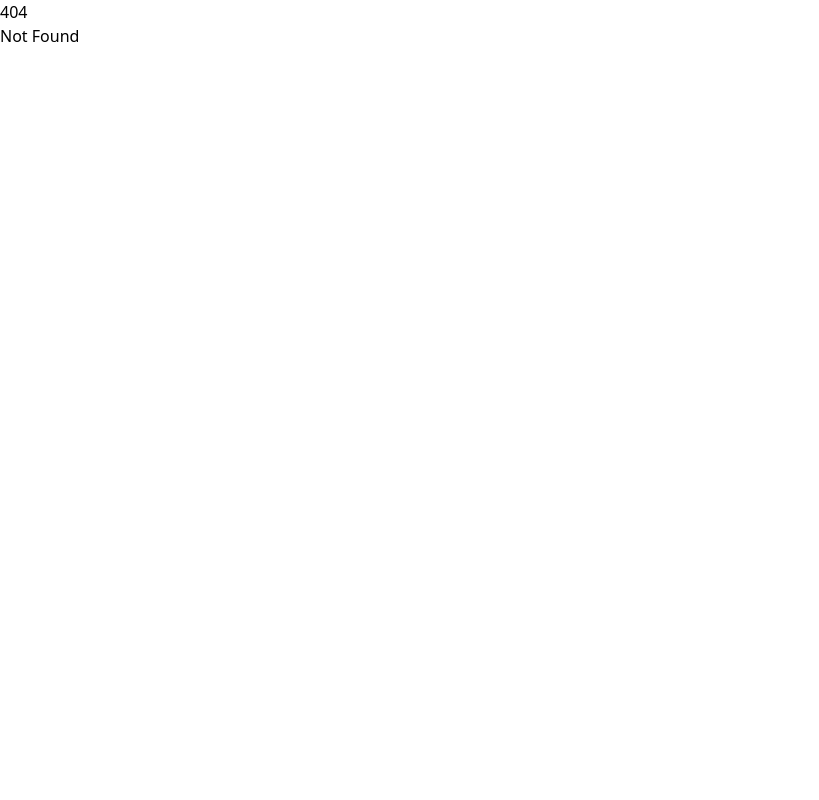
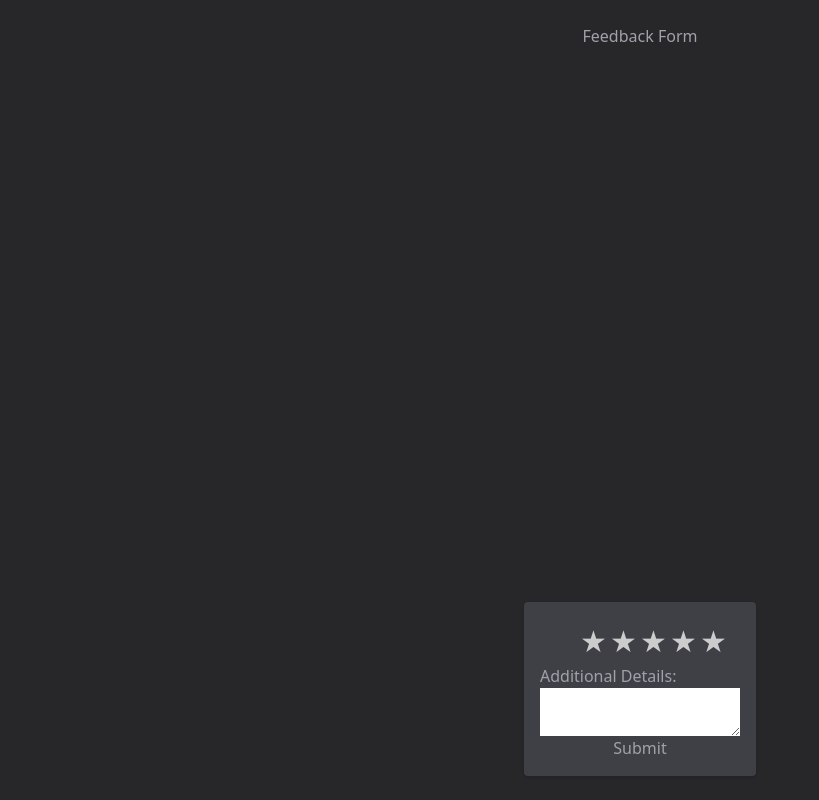
Before and after one commit to JohnHerron/SpeedReeds, a SvelteKit app: page /feedback in a window 1280 px wide. Before the commit this address had no page. Shown: the whole page, without its empty margins (0-819 px from the left). Built offline with nearby package versions, Linux system fonts and the light colour scheme.

Commit message:
ADD: Feedback form skeleton

```diff
--- a/src/app.css
+++ b/src/app.css
@@ -63,3 +63,41 @@
     left: 100%; /* Position the right half relative to the highlighted letter */
     margin-left: 0.25em;
 }
+
+.rate {
+    float: left;
+    height: 46px;
+    padding: 0 10px;
+}
+.rate:not(:checked) > input {
+    position:absolute;
+    top:-9999px;
+}
+.rate:not(:checked) > label {
+    float:right;
+    width:1em;
+    overflow:hidden;
+    white-space:nowrap;
+    cursor:pointer;
+    font-size:30px;
+    color:#ccc;
+}
+.rate:not(:checked) > label:before {
+    content: '★ ';
+}
+.rate > input:checked ~ label {
+    color: #ffc700;
+}
+.rate:not(:checked) > label:hover,
+.rate:not(:checked) > label:hover ~ label {
+    color: #deb217;
+}
+.rate > input:checked + label:hover,
+.rate > input:checked + label:hover ~ label,
+.rate > input:checked ~ label:hover,
+.rate > input:checked ~ label:hover ~ label,
+.rate > label:hover ~ input:checked ~ label {
+    color: #c59b08;
+}
+
+/* Rating CSS Modified from: https://github.com/mukulkant/Star-rating-using-pure-css */
--- /dev/null
+++ b/src/routes/feedback/+page.svelte
@@ -0,0 +1,36 @@
+<script>
+    let feedback = {
+      rating: '',
+      description: '',
+    };
+
+    function handleSubmit() {
+      console.log(feedback);
+      // Send feedback data to your backend or perform any other action
+    }
+</script>
+
+
+<section class="flex h-screen flex-col items-center justify-between p-6 bg-zinc-800 text-zinc-400">
+    <h1>Feedback Form</h1>
+
+    <form on:submit|preventDefault={handleSubmit} class="max-w-md mt-16 p-4 bg-zinc-700 shadow rounded flex flex-col">
+        <div class="rate">
+            <input type="radio" id="star5" name="rate" value="5" />
+            <label for="star5" title="text">5 stars</label>
+            <input type="radio" id="star4" name="rate" value="4" />
+            <label for="star4" title="text">4 stars</label>
+            <input type="radio" id="star3" name="rate" value="3" />
+            <label for="star3" title="text">3 stars</label>
+            <input type="radio" id="star2" name="rate" value="2" />
+            <label for="star2" title="text">2 stars</label>
+            <input type="radio" id="star1" name="rate" value="1" />
+            <label for="star1" title="text">1 star</label>
+        </div>
+
+        <label for="message">Additional Details:</label>
+        <textarea id="message" bind:value={feedback.description}></textarea>
+
+        <button type="submit">Submit</button>
+    </form>
+</section>
--- a/src/routes/home/+page.svelte
+++ b/src/routes/home/+page.svelte
@@ -1,5 +1,6 @@
 <script>
   import { onMount } from "svelte";
+  import { goto } from '$app/navigation';
 
   /*
         States
@@ -109,8 +110,12 @@
         <!-- SpeedReeds Text -->
         <h1 class="text-4xl justify-center translate-x-[-50%]">SpeedReeds</h1>
 
-        <!-- Logo -->
-        <img class="w-12 h-12" src="\panda_48.png" alt="" />
+        <div class="flex gap-x-8">
+          <button on:click={() => {goto('/feedback')}}>FEEDBACK</button>
+          <!-- Logo -->
+          <img class="w-12 h-12" src="\panda_48.png" alt="" />
+        </div>
+
     </nav>
     <main class="max-w-3xl break-words flex flex-col justify-center gap-8">
       <!-- Display the selectionText -->
```
